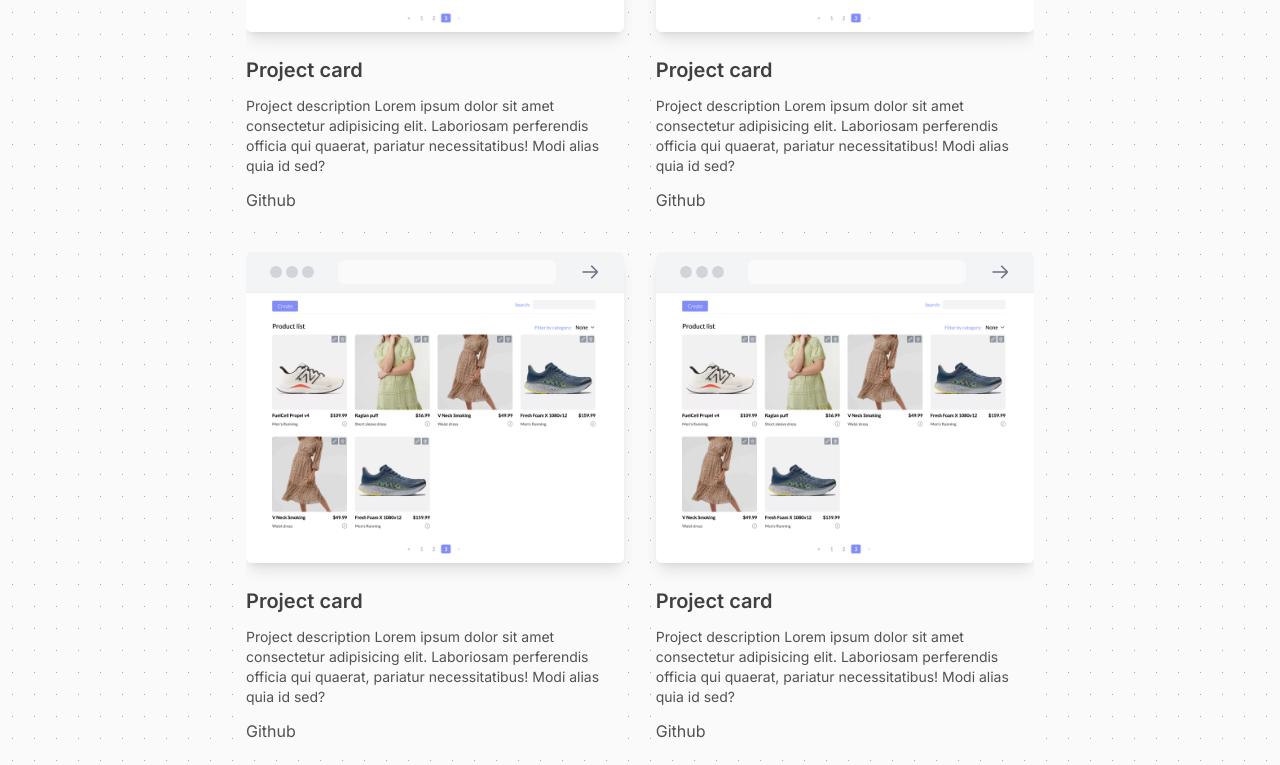
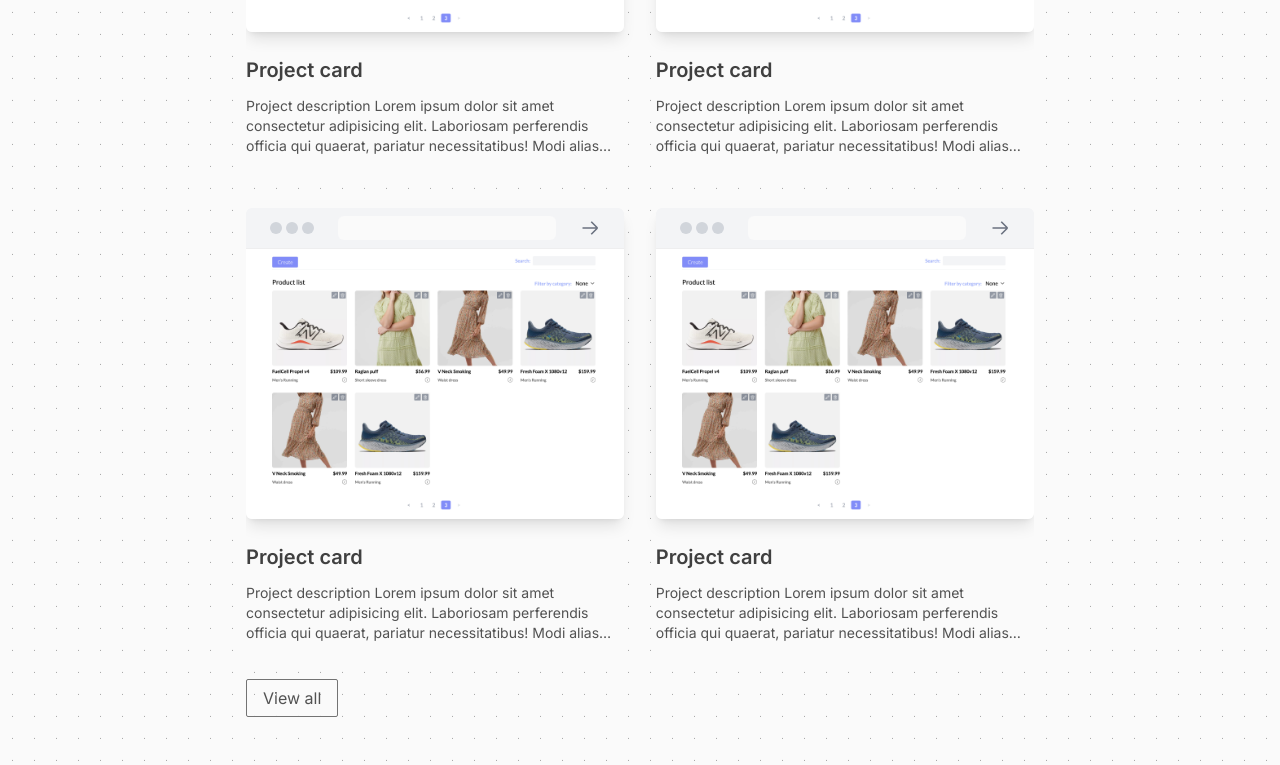
Before and after one commit to BehzodIsakov/my_website, a Next.js app: page / in a window 1280 px wide. Shown: the part 1024-1789 px from the top of the page. Built offline with nearby package versions, Linux system fonts and the light colour scheme.

Commit message:
edit Card props

```diff
--- a/components/Card.tsx
+++ b/components/Card.tsx
@@ -6,9 +6,9 @@ interface CardProps {
   imgSrc?: string;
   title: string;
   description: string;
-  codeLink: string;
+  srcCode: string;
   demoLink?: string;
-  prodLink?: string;
+  productionLink?: string;
 }
 
 function CardHeader() {
@@ -31,9 +31,9 @@ export default function Card({
   title,
   description,
   imgSrc = "",
-  codeLink,
+  srcCode,
   demoLink = "",
-  prodLink = "",
+  productionLink = "",
 }: CardProps) {
   return (
     <div className='bg-primary'>
@@ -43,20 +43,32 @@ export default function Card({
           src={imgSrc}
           alt={title}
           width={500}
-          height={500}
+          height={340}
           className='w-full'
         />
       </div>
       <h4 className='text-xl font-semibold'>{title}</h4>
-      <p className='text-sm'>
+      <p className='text-sm line-clamp-3'>
         {description} Lorem ipsum dolor sit amet consectetur adipisicing elit.
         Laboriosam perferendis officia qui quaerat, pariatur necessitatibus!
         Modi alias quia id sed?
       </p>
       <div className='flex gap-3'>
-        {codeLink && <Link href={codeLink}>Github</Link>}
-        {demoLink && <Link href={demoLink}>Demo</Link>}
-        {prodLink && <Link href={prodLink}>Link</Link>}
+        {srcCode && (
+          <Link target='_blank' href={srcCode}>
+            Github
+          </Link>
+        )}
+        {demoLink && (
+          <Link target='_blank' href={demoLink}>
+            Demo
+          </Link>
+        )}
+        {productionLink && (
+          <Link target='_blank' href={productionLink}>
+            Production
+          </Link>
+        )}
       </div>
     </div>
   );
```
